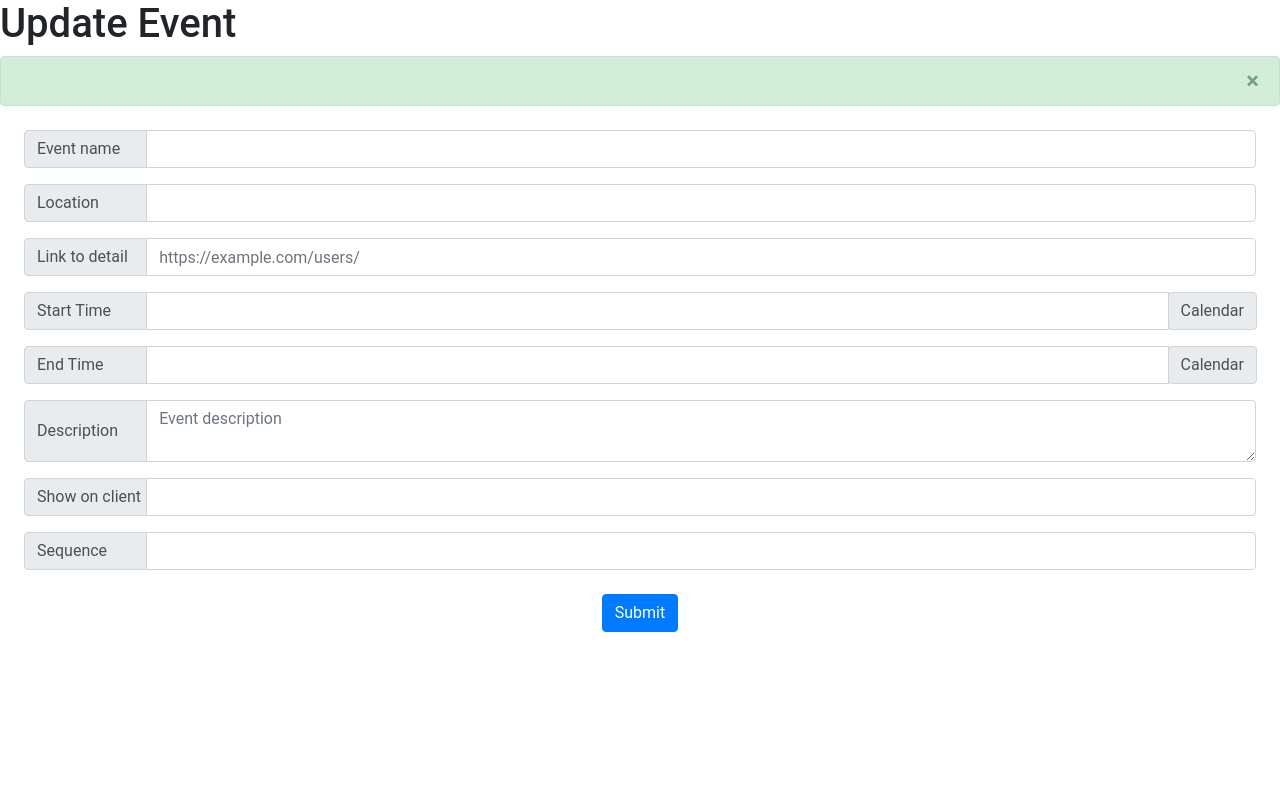
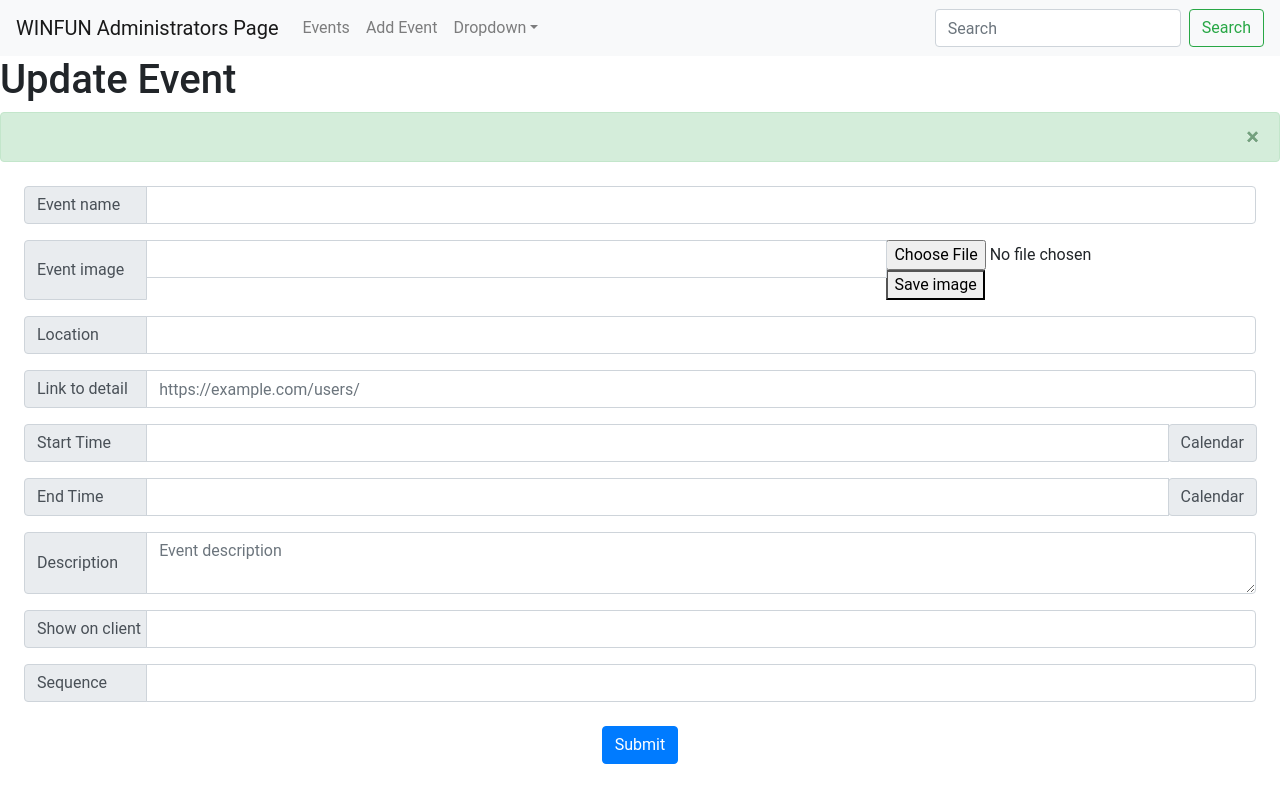
Before and after one commit to TeamSoloCode/New-Project, a React (Create React App) app: page /update_event/1 in a window 1280 px wide. Built offline with nearby package versions, Linux system fonts and the light colour scheme; no server answers.

Commit message:
Update admin update image

```diff
--- a/package.json
+++ b/package.json
@@ -3,6 +3,8 @@
 	"version": "0.1.0",
 	"private": true,
 	"dependencies": {
+		"@material-ui/core": "^4.11.0",
+		"@types/moment": "^2.13.0",
 		"@types/react-bootstrap": "^0.32.24",
 		"@types/react-datepicker": "^3.1.1",
 		"@types/react-redux": "^7.1.1",
@@ -10,6 +12,8 @@
 		"@types/react-table": "^7.0.23",
 		"bootstrap": "^4.5.2",
 		"dotenv-webpack": "^1.7.0",
+		"material-table": "^1.69.1",
+		"moment": "^2.29.0",
 		"react": "^16.8.6",
 		"react-bootstrap": "^1.3.0",
 		"react-datepicker": "^3.2.2",
--- a/src/App.tsx
+++ b/src/App.tsx
@@ -3,6 +3,8 @@ import { Switch, Route } from "react-router-dom";
 import "./App.css";
 import { InsertEventForm } from "./components/InsertEventForm";
 import { UpdateEventForm } from "./components/UpdateEventForm";
+import { Events } from "./components/Events";
+import { Button, Form, FormControl, Nav, Navbar, NavDropdown } from "react-bootstrap";
 
 class App extends React.Component<any> {
   constructor(props: any) {
@@ -15,17 +17,37 @@ class App extends React.Component<any> {
   render() {
     return (
       <>
-
+        <Navbar bg="light" expand="lg">
+          <Navbar.Brand href="#home">WINFUN Administrators Page</Navbar.Brand>
+          <Navbar.Toggle aria-controls="basic-navbar-nav" />
+          <Navbar.Collapse id="basic-navbar-nav">
+            <Nav className="mr-auto">
+              <Nav.Link href="/events">Events</Nav.Link>
+              <Nav.Link href="/insert_event">Add Event</Nav.Link>
+              <NavDropdown title="Dropdown" id="basic-nav-dropdown">
+                <NavDropdown.Item href="#action/3.1">Action</NavDropdown.Item>
+                <NavDropdown.Item href="#action/3.2">Another action</NavDropdown.Item>
+                <NavDropdown.Item href="#action/3.3">Something</NavDropdown.Item>
+                <NavDropdown.Divider />
+                <NavDropdown.Item href="#action/3.4">Separated link</NavDropdown.Item>
+              </NavDropdown>
+            </Nav>
+            <Form inline>
+              <FormControl type="text" placeholder="Search" className="mr-sm-2" />
+              <Button variant="outline-success">Search</Button>
+            </Form>
+          </Navbar.Collapse>
+        </Navbar>
         <Switch>
           <Route exact path="/insert_event">
-		  	<InsertEventForm />
+            <InsertEventForm />
           </Route>
           <Route path="/update_event/:eventId">
             <UpdateEventForm />
           </Route>
-          {/* <Route path="/dashboard">
-            <Dashboard />
-          </Route> */}
+          <Route path="/events">
+            <Events />
+          </Route>
         </Switch>
       </>
     );
--- a/src/ModelDeclare.d.ts
+++ b/src/ModelDeclare.d.ts
@@ -18,4 +18,5 @@ export declare interface WinfunEvent {
     detailLink: string
     show?: number
     sequence?: number
+    imageURI?: string
 }
--- a/src/api/APIs.ts
+++ b/src/api/APIs.ts
@@ -3,3 +3,5 @@ export const FETCH_ALL_EVENT_API = rootAPI + "all_events"
 export const FETCH_EVENT_BY_ID_API = rootAPI + "get_event_by_id"
 export const ADD_WINFUN_EVENT_API = rootAPI + "add_event"
 export const UPDATE_WINFUN_EVENT_API = rootAPI + "update_event"
+export const UPLOAD_IMAGE = rootAPI + "upload_image"
+export const IMAGE_STORAGE_API = rootAPI + "image/"
--- a/src/components/Events.tsx
+++ b/src/components/Events.tsx
@@ -1,6 +1,9 @@
 import * as React from "react";
 import { WinfunEvent } from "src/ModelDeclare";
-import { withRouter } from 'react-router-dom';
+import { withRouter } from "react-router-dom";
+import * as moment from 'moment'
+import MaterialTable from "material-table";
+import { FETCH_ALL_EVENT_API } from "../api/APIs";
 
 interface State {
   events: WinfunEvent[];
@@ -27,7 +30,7 @@ function reducer(state: State = initialState, action: Action): State {
     case ActionEnum.FETCH_ALL_EVENTS:
       return { ...state, fetching: true };
     case ActionEnum.FETCH_ALL_EVENTS_SUCCESSFUL:
-      return { ...state, fetching: false, message: action.message, error: false };
+      return { ...state, events: action.events, fetching: false, message: action.message, error: false };
     case ActionEnum.FETCH_ALL_EVENTS_FAILED:
       return { ...state, message: action.message, error: true };
     default:
@@ -35,11 +38,80 @@ function reducer(state: State = initialState, action: Action): State {
   }
 }
 
-export const InsertEventForm = withRouter(React.memo((props : any) => {
-  const [state, dispatch] = React.useReducer(reducer, initialState);
+export const Events = withRouter(
+  React.memo((props: any) => {
+    const [state, dispatch] = React.useReducer(reducer, initialState);
+    const [events, setEvents] = React.useState(state.events);
 
-  return (
-    <>
-    </>
-  );
-}));
+    const loadData = async () => {
+      try {
+        dispatch({
+          type: ActionEnum.FETCH_ALL_EVENTS,
+        });
+
+        const response = await fetch(FETCH_ALL_EVENT_API);
+        if (response) {
+          const results = await response.json();
+          if (results.code != 0) {
+            dispatch({
+              type: ActionEnum.FETCH_ALL_EVENTS_FAILED,
+              message: results.message.sqlMessage,
+            });
+
+            throw Error(results.message.sqlMessage);
+          }
+
+          dispatch({
+            type: ActionEnum.FETCH_ALL_EVENTS_SUCCESSFUL,
+            events: results.data as WinfunEvent[],
+            message: "Fetch event successfull !!!",
+          });
+        }
+      } catch (err) {
+        alert(err.message);
+      } finally {
+      }
+    };
+
+    React.useEffect(() => {
+      loadData();
+    }, []);
+
+    React.useEffect(() => {
+      const events = state.events.map((event) => ({
+        ...event,
+        createdDate: moment(event.createdDate).local().format("YYYY-MM-DD HH:mm"),
+      }));
+      setEvents(events)
+    }, [state.events]);
+
+    return (
+      <>
+        {console.log(events)}
+        <MaterialTable
+          title="Events"
+          onRowClick={(_, rowData: WinfunEvent) => {
+            props.history.push("/update_event/" + rowData.id);
+          }}
+          columns={[
+            { title: "Name", field: "eventName" },
+            { title: "Location", field: "location" },
+            { title: "Begin date", field: "beginDatetime" },
+            { title: "End date", field: "endDatetime" },
+            { title: "Detail link", field: "detailLink" },
+            { title: "Descriptions", field: "descriptions" },
+            {
+              title: "Show on client",
+              field: "show",
+              lookup: { 1: "Yes" },
+              align: "center",
+            },
+            { title: "Sequence", field: "sequence", type: "numeric" },
+            { title: "Created Date", field: "createdDate", type: 'datetime' },
+          ]}
+          data={events}
+        />
+      </>
+    );
+  })
+);
--- a/src/components/InsertEventForm.tsx
+++ b/src/components/InsertEventForm.tsx
@@ -3,11 +3,13 @@ import DatePicker from "react-datepicker";
 import { WinfunEvent } from "src/ModelDeclare";
 import InputGroup from "react-bootstrap/InputGroup";
 import FormControl from "react-bootstrap/FormControl";
+// import FormFile from "react-bootstrap/FormFile";
 import Button from "react-bootstrap/Button";
 import Alert from "react-bootstrap/Alert";
 import { ADD_WINFUN_EVENT_API } from "../api/APIs";
 import "react-datepicker/dist/react-datepicker.css";
-import { withRouter } from 'react-router-dom';
+import { withRouter } from "react-router-dom";
+// import { Form } from "react-bootstrap";
 
 interface State {
   event: WinfunEvent | null;
@@ -43,7 +45,8 @@ function reducer(state: State = initialState, action: Action): State {
   }
 }
 
-export const InsertEventForm = withRouter(React.memo((props : any) => {
+export const InsertEventForm = withRouter(
+  React.memo((props: any) => {
     const [state, dispatch] = React.useReducer(reducer, initialState);
     const [startDate, setStartDate] = React.useState(new Date());
     const [endDate, setEndDate] = React.useState(new Date());
@@ -122,7 +125,7 @@ export const InsertEventForm = withRouter(React.memo((props : any) => {
             message: "Insert event successfull !!!",
           });
 
-        props.history.push("/update_event/" + results.data.id)
+          props.history.push("/update_event/" + results.data.id);
         }
       } catch (err) {
         // alert(err.message);
@@ -159,6 +162,7 @@ export const InsertEventForm = withRouter(React.memo((props : any) => {
 
     return (
       <>
+        <h1>Update Event</h1>
         {showAlert ? (
           <Alert variant={state.error ? "danger" : "success"} onClose={() => setShowAlert(false)} dismissible>
             <Alert.Heading>Insert new event status</Alert.Heading>
@@ -301,4 +305,5 @@ export const InsertEventForm = withRouter(React.memo((props : any) => {
         </div>
       </>
     );
-}));
+  })
+);
--- a/src/components/UpdateEventForm.tsx
+++ b/src/components/UpdateEventForm.tsx
@@ -5,7 +5,7 @@ import InputGroup from "react-bootstrap/InputGroup";
 import FormControl from "react-bootstrap/FormControl";
 import Button from "react-bootstrap/Button";
 import Alert from "react-bootstrap/Alert";
-import { UPDATE_WINFUN_EVENT_API, FETCH_EVENT_BY_ID_API } from "../api/APIs";
+import { UPDATE_WINFUN_EVENT_API, FETCH_EVENT_BY_ID_API, UPLOAD_IMAGE, IMAGE_STORAGE_API } from "../api/APIs";
 import "react-datepicker/dist/react-datepicker.css";
 import { withRouter } from "react-router-dom";
 
@@ -70,11 +70,41 @@ export const UpdateEventForm = withRouter(
     const [detailLink, setDetailLink] = React.useState("");
     const [show, setShow] = React.useState(undefined);
     const [sequence, setSequence] = React.useState<number | undefined>(undefined);
+    const [imageURI, setImageURI] = React.useState("");
     const [showAlert, setShowAlert] = React.useState(false);
+    const imageRef = React.createRef<HTMLInputElement>();
 
     const onChangeEventName = React.useCallback((e) => {
       setEventName(e.target.value);
     }, []);
+
+    const onChangeImageURI = React.useCallback((e) => {
+      setImageURI(e.target.value);
+    }, []);
+
+    const onSubmitUploadImage = React.useCallback(
+      async (e) => {
+        e.preventDefault();
+        if (imageRef.current && imageRef.current.files) {
+          const file = imageRef.current.files[0];
+          if (!file) return;
+          const formData = new FormData();
+          formData.append("image", file);
+          const response = await fetch(UPLOAD_IMAGE, {
+            method: "POST", // or 'PUT'
+            // headers: {
+            //   'Content-Type': file.type,
+            // },
+            body: formData,
+          });
+          if (response) {
+            const {imageInfo} = await response.json();
+            setImageURI(imageInfo.filename);
+          }
+        }
+      },
+      [imageRef]
+    );
 
     const onChangeLocation = React.useCallback((e) => {
       setLocation(e.target.value);
@@ -172,6 +202,7 @@ export const UpdateEventForm = withRouter(
 
     React.useEffect(() => {
       try {
+        if(!state.event) return
         setCurrentEvent(state.event);
       } catch (err) {}
     }, [state.event]);
@@ -187,6 +218,7 @@ export const UpdateEventForm = withRouter(
         if (detailLink) event.detailLink = detailLink;
         if (sequence) event.sequence = sequence;
         if (show) event.show = show;
+        if (imageURI) event.imageURI = imageURI
         setCurrentEvent(event);
       }
     }, [
@@ -199,6 +231,7 @@ export const UpdateEventForm = withRouter(
       detailLink,
       show,
       sequence,
+      imageURI
     ]);
 
     React.useEffect(() => {
@@ -254,6 +287,31 @@ export const UpdateEventForm = withRouter(
               style={{ width: "90%" }}
               aria-describedby="basic-addon1"
             />
+          </InputGroup>
+
+          <InputGroup className="mb-3">
+            <InputGroup.Prepend style={{ width: "10%" }}>
+              <InputGroup.Text className="w-100" id="basic-addon1">
+                Event image
+              </InputGroup.Text>
+            </InputGroup.Prepend>
+            <FormControl
+              value={currentEvent?.imageURI}
+              onChange={onChangeImageURI}
+              style={{ width: "60%" }}
+              aria-describedby="basic-addon1"
+            />
+            {
+              currentEvent?.imageURI ? <img src={IMAGE_STORAGE_API + currentEvent?.imageURI} width={200} height={200}/> : null
+            }
+            <InputGroup.Append style={{ width: "30%" }}>
+              <form method="post" encType="multipart/form-data" onSubmit={onSubmitUploadImage}>
+                <input ref={imageRef} type="file" name="image" />
+                <button type="submit" name="upload">
+                  Save image
+                </button>
+              </form>
+            </InputGroup.Append>
           </InputGroup>
 
           <InputGroup className="mb-3">
```
Also changed, not shown: 1 other file (tests, documents, lock files or other folders). Lines whose indentation alone changed are shown as unchanged.
